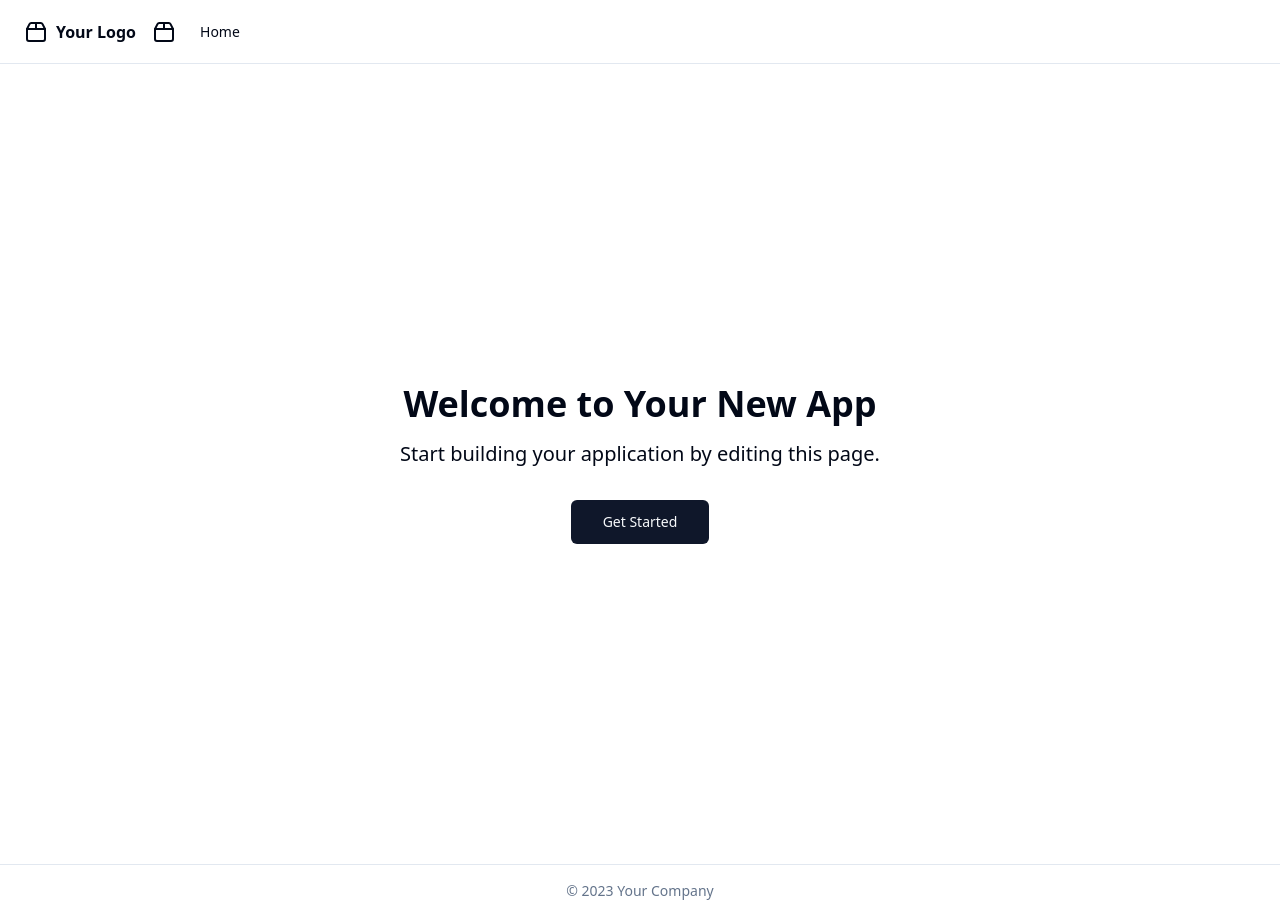
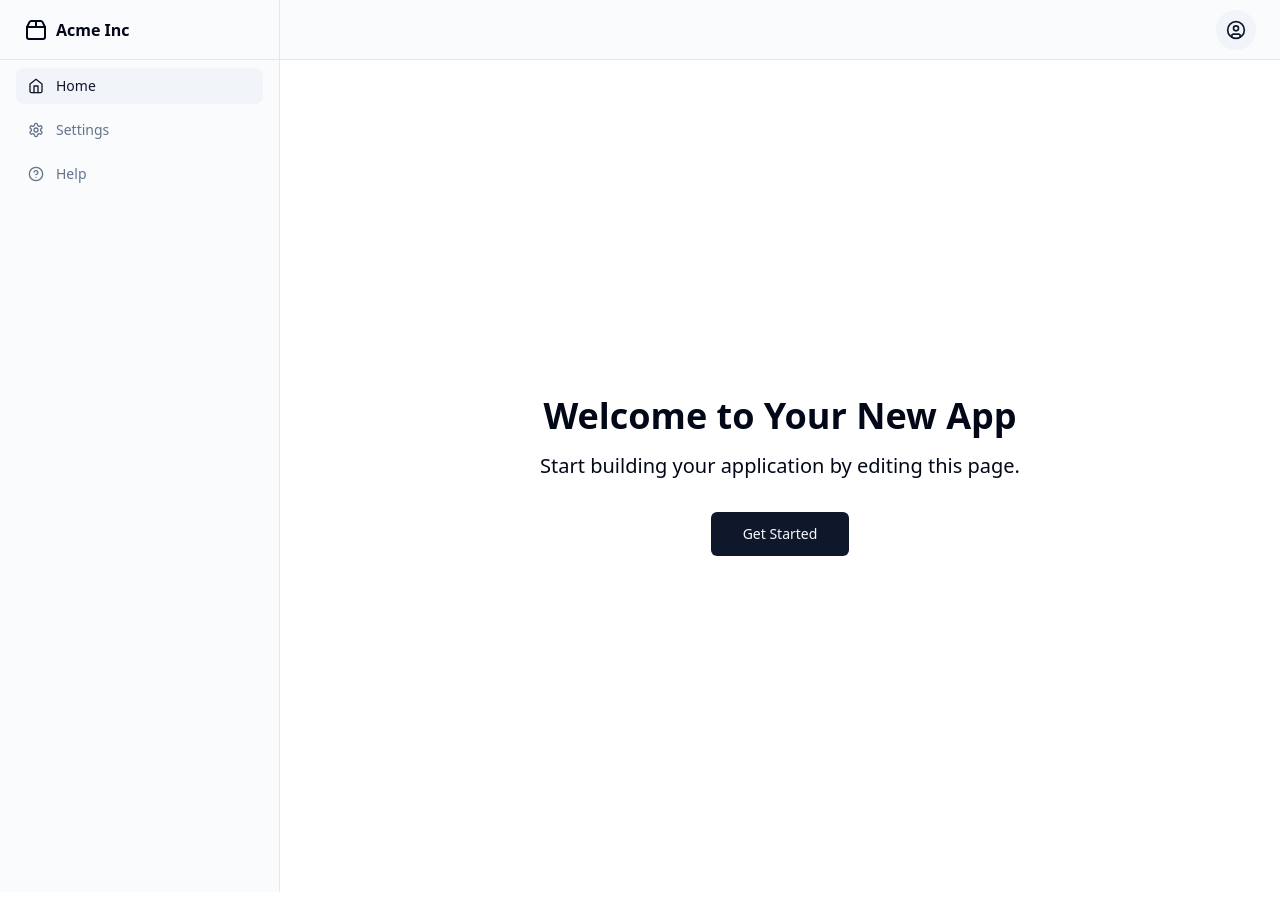
Before and after one commit to GPT-Engineer-App-Dev/base-creator, a React (Vite) app: page / in a window 1280 px wide. After the commit the page ends 892 px from the top, so only its background shows below. Built offline with nearby package versions, Linux system fonts and the light colour scheme.

Commit message:
Add sidebar layout and update navigation

```diff
--- a/src/App.jsx
+++ b/src/App.jsx
@@ -2,7 +2,7 @@ import { Toaster } from "@/components/ui/sonner";
 import { TooltipProvider } from "@/components/ui/tooltip";
 import { QueryClient, QueryClientProvider } from "@tanstack/react-query";
 import { Route, BrowserRouter as Router, Routes } from "react-router-dom";
-import Layout from "./layouts/navbar"; // available: clean, navbar, sidebar
+import Layout from "./layouts/sidebar"; // Changed from navbar to sidebar
 import { navItems } from "./nav-items";
 
 const queryClient = new QueryClient();
--- a/src/layouts/sidebar/_components/MobileSidebar.jsx
+++ b/src/layouts/sidebar/_components/MobileSidebar.jsx
@@ -2,8 +2,8 @@ import { Button } from "@/components/ui/button";
 import { Sheet, SheetContent, SheetTrigger } from "@/components/ui/sheet";
 import { Menu, Package2 } from "lucide-react";
 import { NavLink } from "react-router-dom";
-import { navItems } from "../App";
-import { SidebarNavLink } from "./_components_sidebar/SidebarNavLink";
+import { navItems } from "../../../nav-items";
+import { SidebarNavLink } from "./SidebarNavLink";
 
 export const MobileSidebar = () => (
   <Sheet>
@@ -20,10 +20,11 @@ export const MobileSidebar = () => (
           className="flex items-center gap-2 text-lg font-semibold mb-4"
         >
           <Package2 className="h-6 w-6" />
-          <span className="sr-only">Acme Inc</span>
+          <span>Acme Inc</span>
         </NavLink>
         {navItems.map((item) => (
           <SidebarNavLink key={item.to} to={item.to}>
+            {item.icon}
             {item.title}
           </SidebarNavLink>
         ))}
--- a/src/layouts/sidebar/_components/NavbarAndSidebar.jsx
+++ b/src/layouts/sidebar/_components/NavbarAndSidebar.jsx
@@ -1,6 +1,6 @@
 import { Package2 } from "lucide-react";
 import { NavLink } from "react-router-dom";
-import { navItems } from "../App";
+import { navItems } from "../../../nav-items";
 import { SidebarNavLink } from "./SidebarNavLink";
 
 export const NavbarAndSidebar = () => (
--- a/src/layouts/sidebar/index.jsx
+++ b/src/layouts/sidebar/index.jsx
@@ -1,6 +1,7 @@
 import { Outlet } from "react-router-dom";
 import { MobileSidebar } from "./_components/MobileSidebar";
 import { NavbarAndSidebar } from "./_components/NavbarAndSidebar";
+import { UserMenu } from "../navbar/_components/UserMenu";
 
 const Layout = () => {
   return (
@@ -9,8 +10,8 @@ const Layout = () => {
       <div className="flex flex-col">
         <header className="flex h-14 items-center gap-4 border-b bg-muted/40 px-4 lg:h-[60px] lg:px-6">
           <MobileSidebar />
-          <div className="w-full flex-1">
-            {/* Navbar content can be added here (note navItems are put in the sidebar) */}
+          <div className="w-full flex-1 flex justify-end">
+            <UserMenu />
           </div>
         </header>
         <main className="flex-grow p-4 overflow-auto">
--- a/src/nav-items.jsx
+++ b/src/nav-items.jsx
@@ -1,4 +1,4 @@
-import { Home } from "lucide-react";
+import { Home, Settings, HelpCircle } from "lucide-react";
 import Index from "./pages/Index.jsx";
 
 export const navItems = [
@@ -8,4 +8,16 @@ export const navItems = [
     icon: <Home className="h-4 w-4" />,
     page: <Index />,
   },
+  {
+    title: "Settings",
+    to: "/settings",
+    icon: <Settings className="h-4 w-4" />,
+    page: <div>Settings Page</div>,
+  },
+  {
+    title: "Help",
+    to: "/help",
+    icon: <HelpCircle className="h-4 w-4" />,
+    page: <div>Help Page</div>,
+  },
 ];
```
